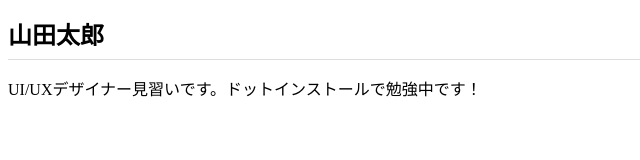
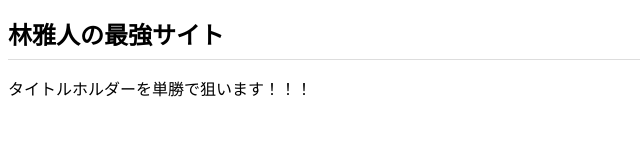
Before and after one commit to prgmartin3776/prgmartin3776.github.io, a plain HTML site: page index.html in a window 1280 px wide. Shown: the whole page, without its empty margins (0-640 px from the left). Drawn offline with Linux system fonts and the light colour scheme.

Commit message:
Add files via upload

```diff
--- a/index.html
+++ b/index.html
@@ -2,11 +2,11 @@
 <html lang="ja">
 <head>
   <meta charset="utf-8">
-  <title>山田太郎のポートフォリオサイト</title>
+  <title>林雅人の最強サイト</title>
   <link rel="stylesheet" href="css/styles.css">
 </head>
 <body>
-  <h1>山田太郎</h1>
-  <p>UI/UXデザイナー見習いです。ドットインストールで勉強中です！</p>
+  <h1>林雅人の最強サイト</h1>
+  <p>タイトルホルダーを単勝で狙います！！！</p>
 </body>
 </html>
```
